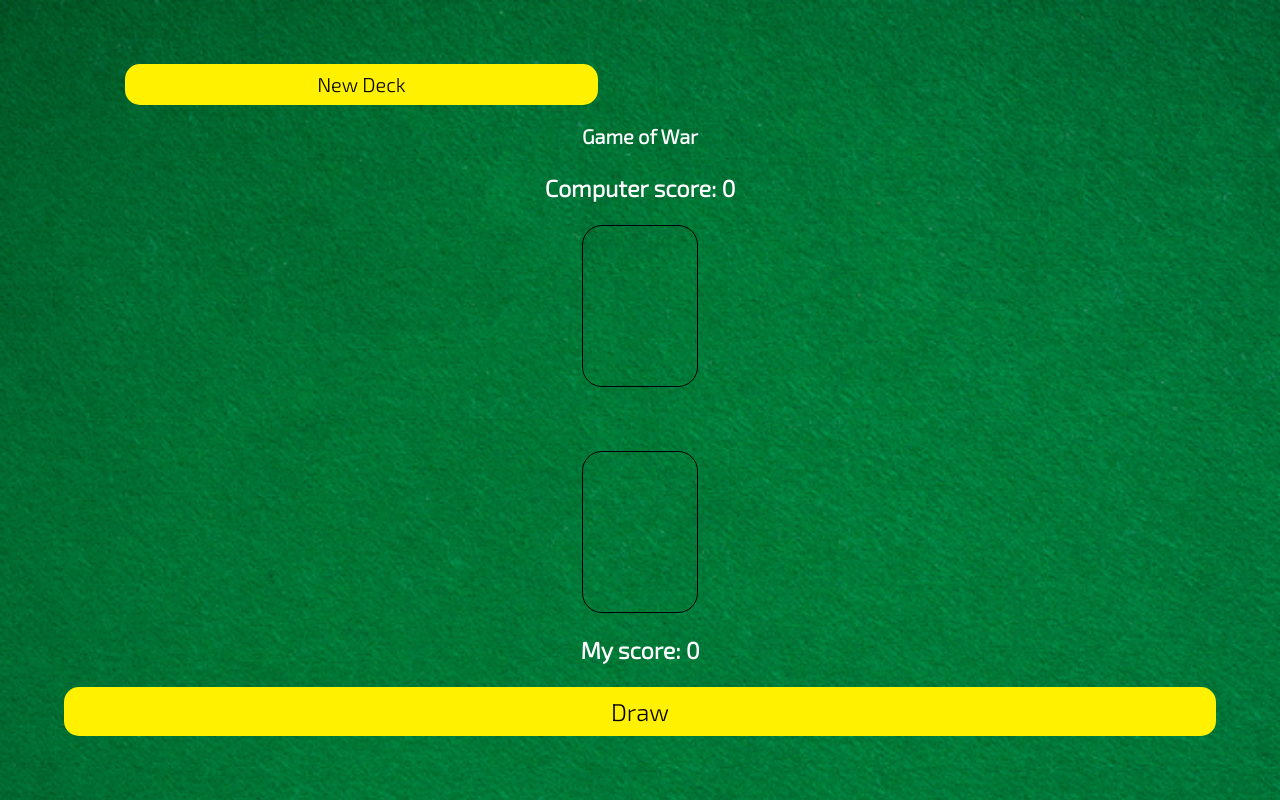
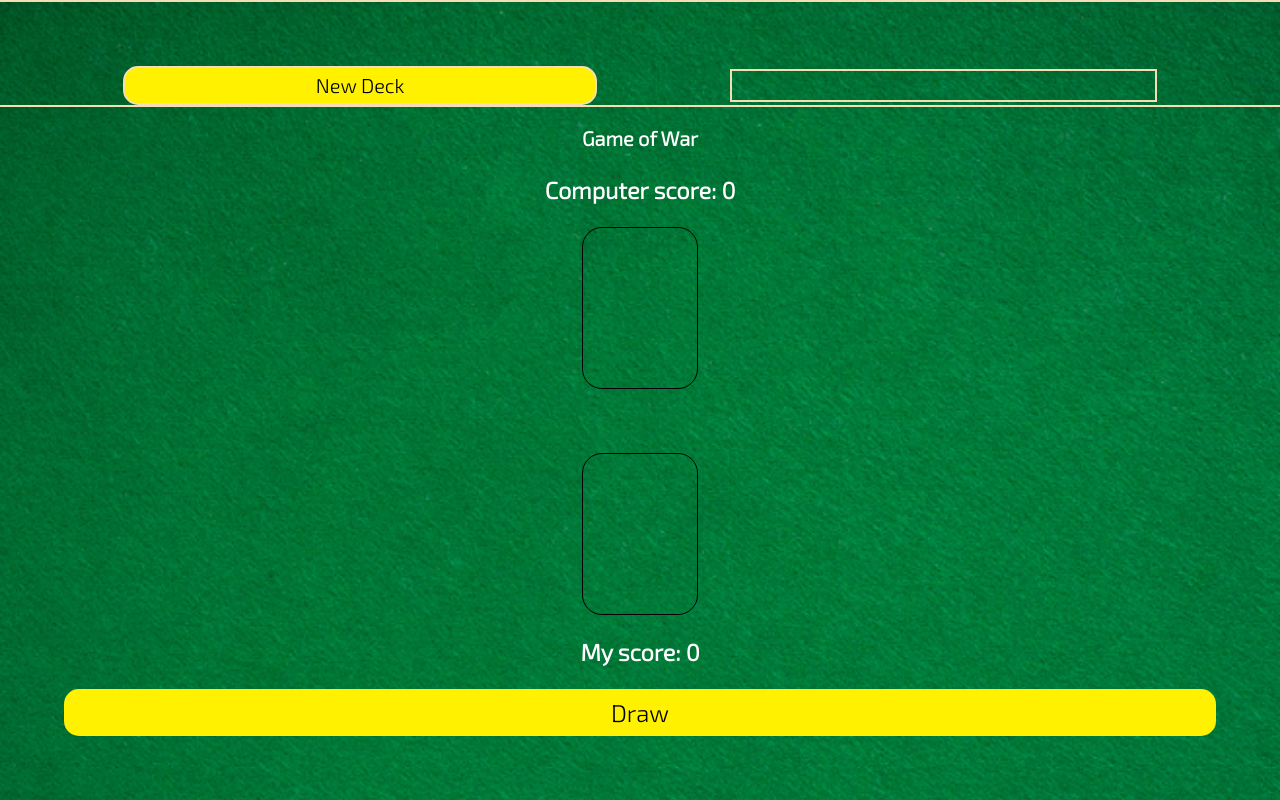
Before and after one commit to JaredIannarino/Game-of-War, a plain HTML site: page index.html in a window 1280 px wide. Drawn offline with nearby package versions, Linux system fonts and the light colour scheme.

Commit message:
Update index.css

```diff
--- a/index.css
+++ b/index.css
@@ -28,6 +28,8 @@ button#new-deck {
     width: 37%;
     height: 100%;
     border-radius: 15px;
+    border: 2px solid wheat;
+
 }
 
 button.draw {
@@ -73,6 +75,8 @@ div.top {
     width: 100%;
     height: 30%;
     padding-top: 5%;
+    border: 2px solid wheat;
+
 }
 
 div.top > p {
@@ -82,6 +86,8 @@ div.top > p {
     text-align: center;
     line-height: 1.5rem;
     font-size: 1.25rem;
+    height: 75%;
+    border: 2px solid wheat;
 }
 
 button:disabled {
```
